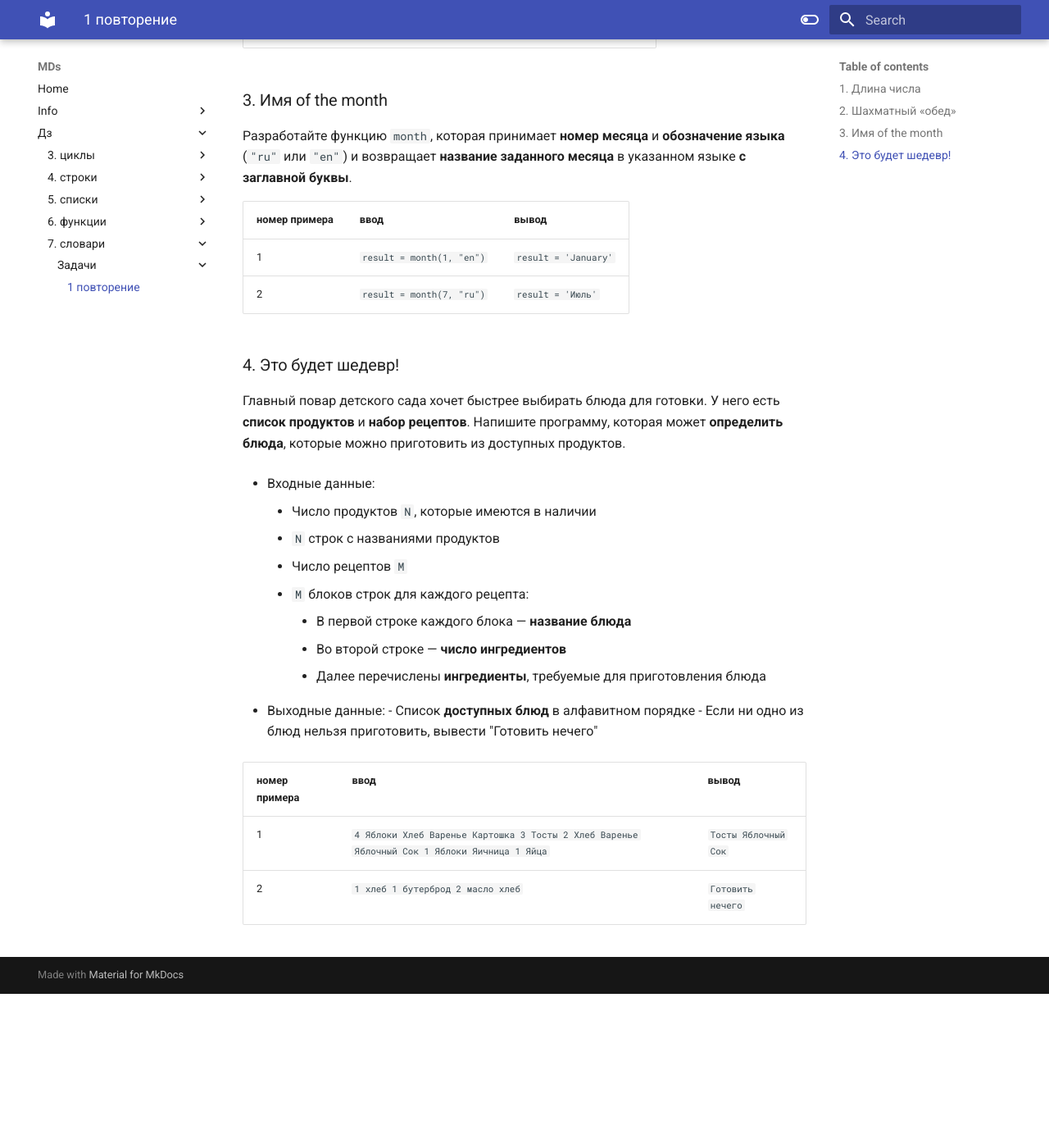
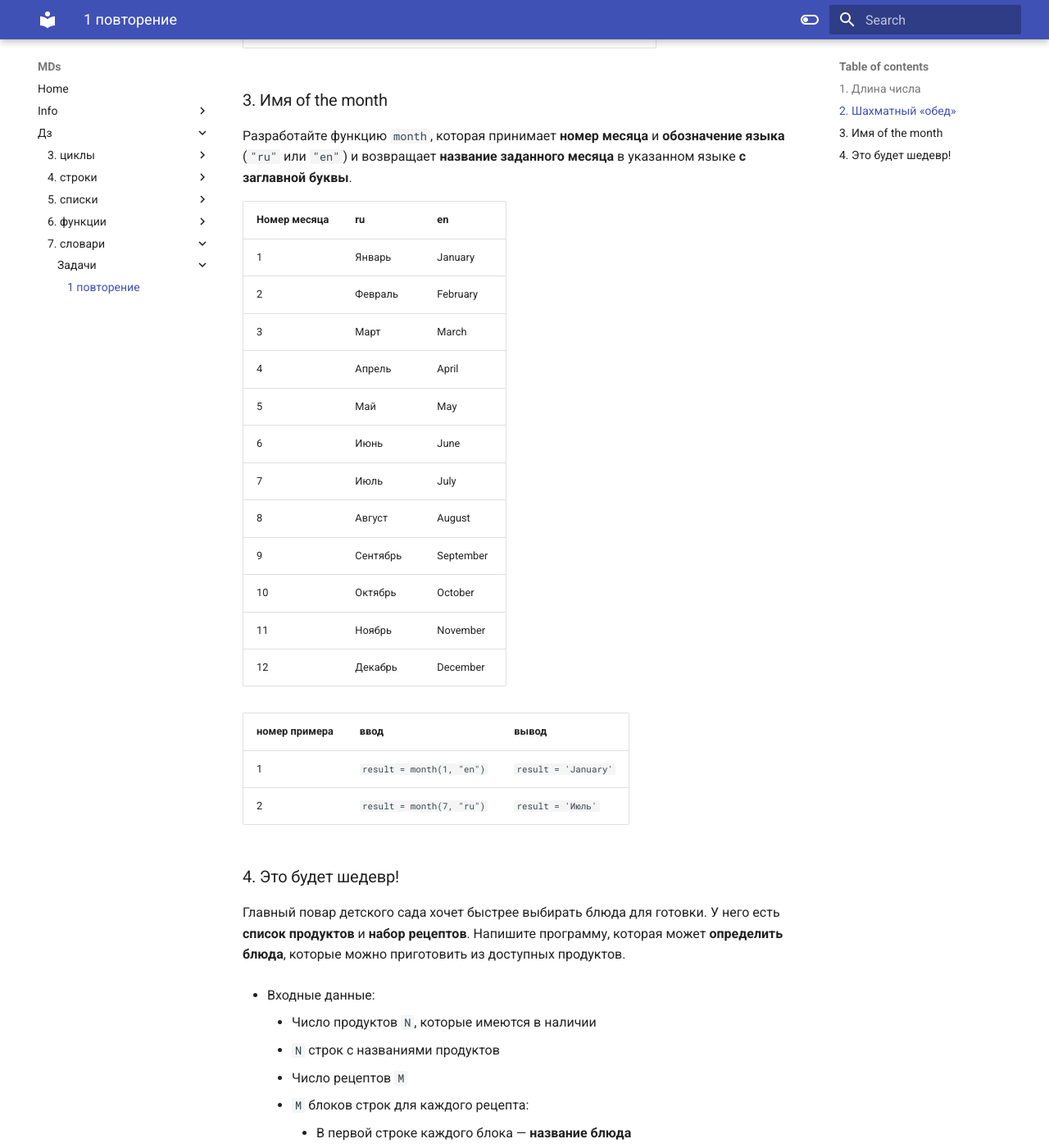
Before and after one commit to Ya4alex/MDs, an MkDocs documentation site: the page built from docs/Дз/7. словари/задачи/1 повторение.md, in a window 1280 px wide and 1400 px high, scrolled down 695 px. Shown: the whole window at 82% size. Built offline with MkDocs 1.6.1 and Material for MkDocs 9.7.7, drawn with Linux system fonts in a browser that asks for light colours; before the commit the page ends 1907 px from its top, so only the background shows below that.

Commit message:
словари/задачи/повторение add table

```diff
--- a/docs/Дз/7. словари/задачи/1 повторение.md
+++ b/docs/Дз/7. словари/задачи/1 повторение.md
@@ -16,6 +16,21 @@
 
 ### 3. Имя of the month
 Разработайте функцию `month`, которая принимает **номер месяца** и **обозначение языка** (`"ru"` или `"en"`) и возвращает **название заданного месяца** в указанном языке **с заглавной буквы**.
+
+| Номер месяца | ru       | en        |
+| ------------ | -------- | --------- |
+| 1            | Январь   | January   |
+| 2            | Февраль  | February  |
+| 3            | Март     | March     |
+| 4            | Апрель   | April     |
+| 5            | Май      | May       |
+| 6            | Июнь     | June      |
+| 7            | Июль     | July      |
+| 8            | Август   | August    |
+| 9            | Сентябрь | September |
+| 10           | Октябрь  | October   |
+| 11           | Ноябрь   | November  |
+| 12           | Декабрь  | December  |
 
 | номер примера | ввод                      | вывод                |
 | ------------- | ------------------------- | -------------------- |
```
